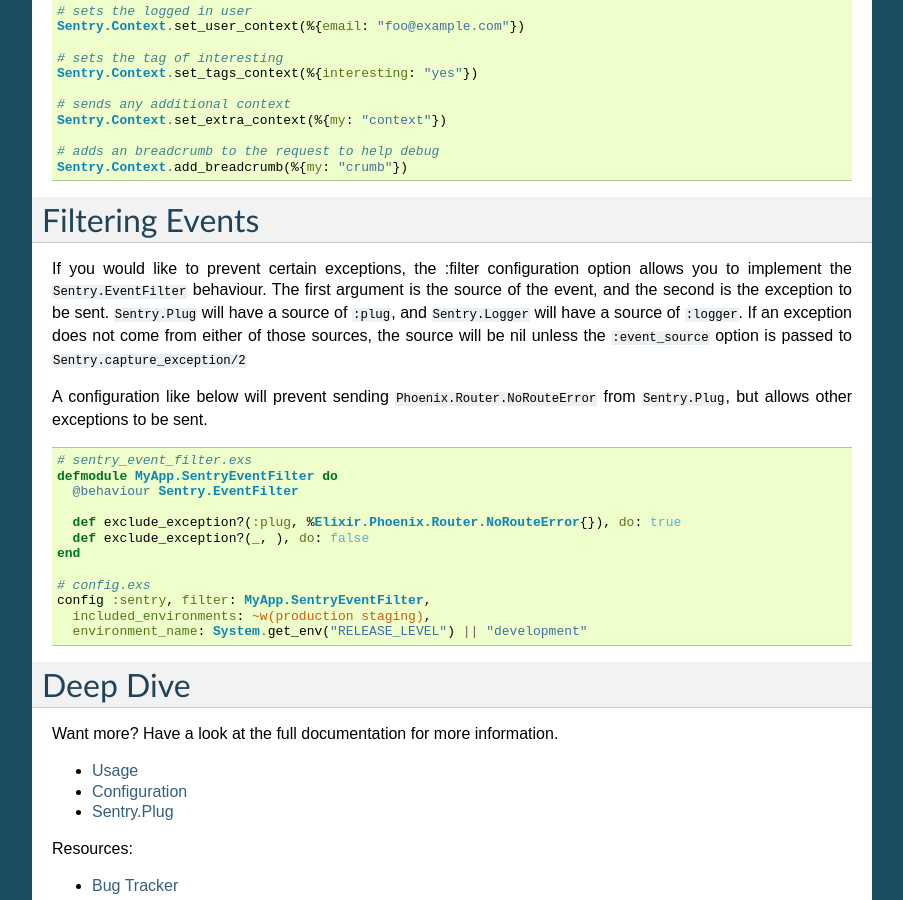
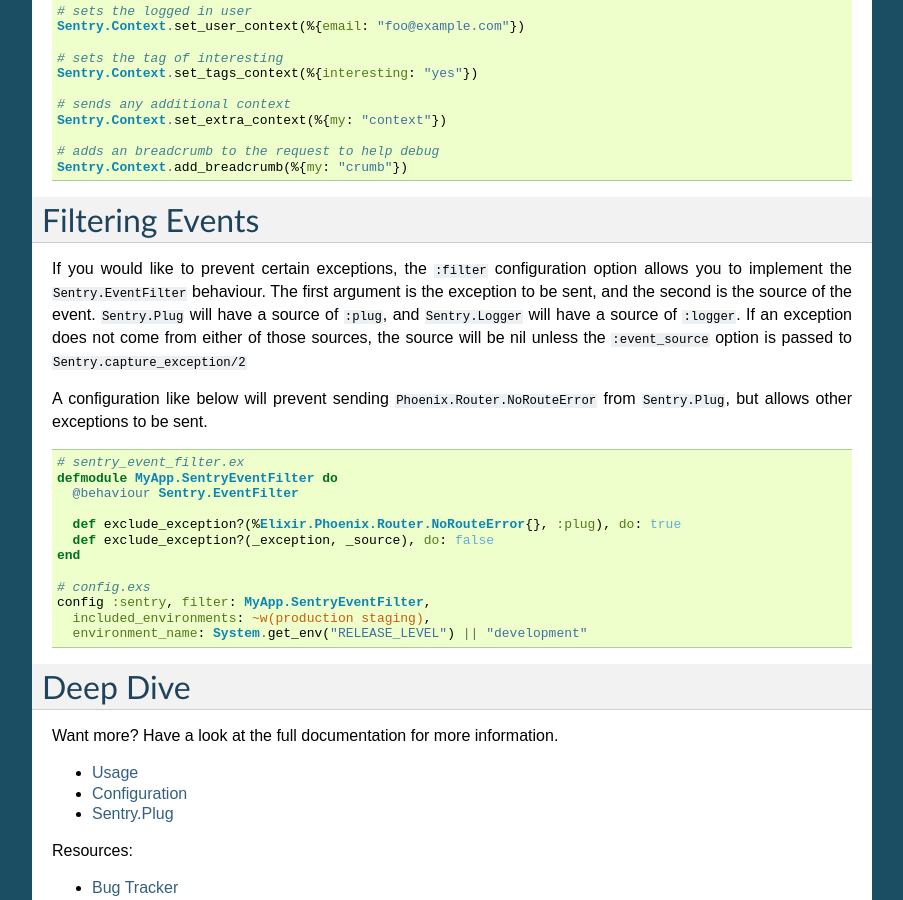
Before and after one commit to getsentry/sentry-elixir, a Sphinx documentation site: the page built from docs/index.rst, in a window 1280 px wide and 900 px high, scrolled down 1536 px. Shown: the whole window, without its empty margins (198-1101 px from the left). Built offline with Sphinx 7.4.7, drawn with Linux system fonts in a browser that asks for light colours; the version number could not be read and is left out.

Commit message:
fix documentation around exception filtering

```diff
--- a/docs/index.rst
+++ b/docs/index.rst
@@ -110,9 +110,9 @@
 Filtering Events
 ----------------
 
-If you would like to prevent certain exceptions, the :filter configuration option
+If you would like to prevent certain exceptions, the ``:filter`` configuration option
 allows you to implement the ``Sentry.EventFilter`` behaviour.  The first argument is the
-source of the event, and the second is the exception to be sent.  ``Sentry.Plug``
+exception to be sent, and the second is the source of the event.  ``Sentry.Plug``
 will have a source of ``:plug``, and ``Sentry.Logger`` will have a source of ``:logger``.
 If an exception does not come from either of those sources, the source will be nil
 unless the ``:event_source`` option is passed to ``Sentry.capture_exception/2``
@@ -122,12 +122,12 @@
 
 .. code-block:: elixir
 
-  # sentry_event_filter.exs
+  # sentry_event_filter.ex
   defmodule MyApp.SentryEventFilter do
     @behaviour Sentry.EventFilter
 
-    def exclude_exception?(:plug, %Elixir.Phoenix.Router.NoRouteError{}), do: true
-    def exclude_exception?(_, ), do: false
+    def exclude_exception?(%Elixir.Phoenix.Router.NoRouteError{}, :plug), do: true
+    def exclude_exception?(_exception, _source), do: false
   end
 
   # config.exs
```
Also changed, not shown: 3 other files.
